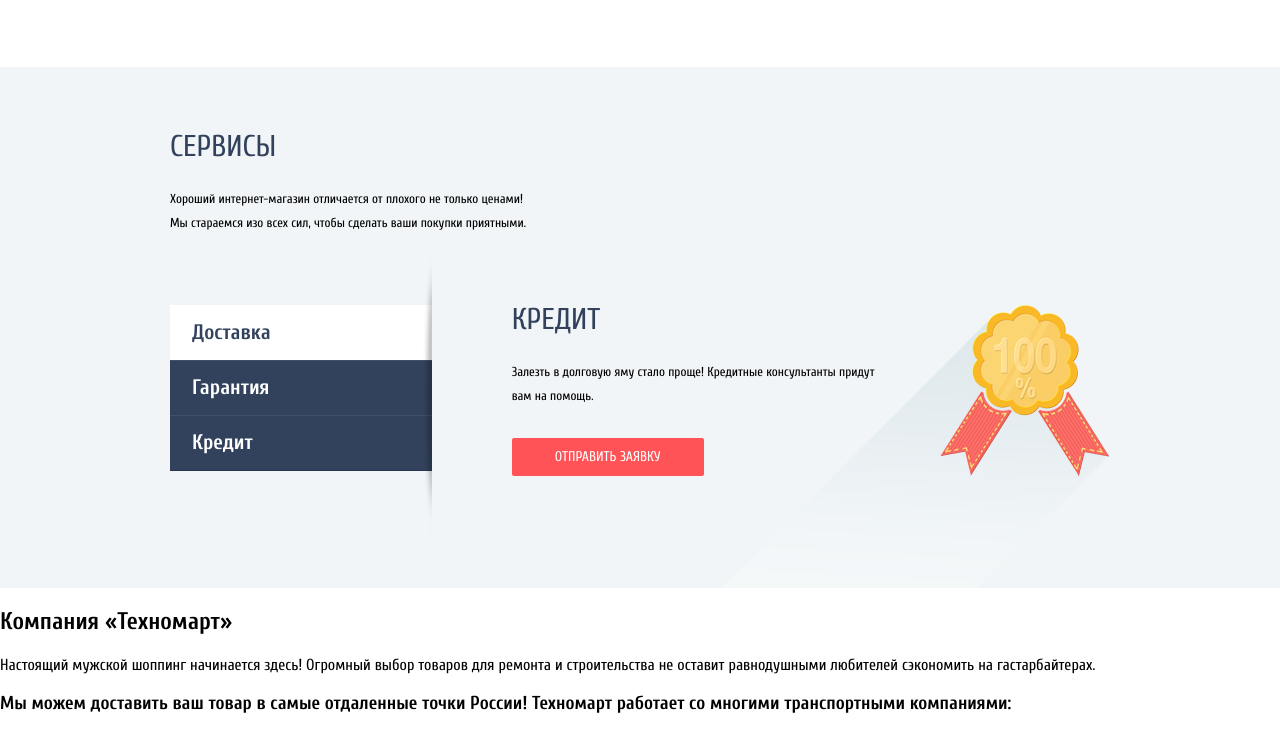
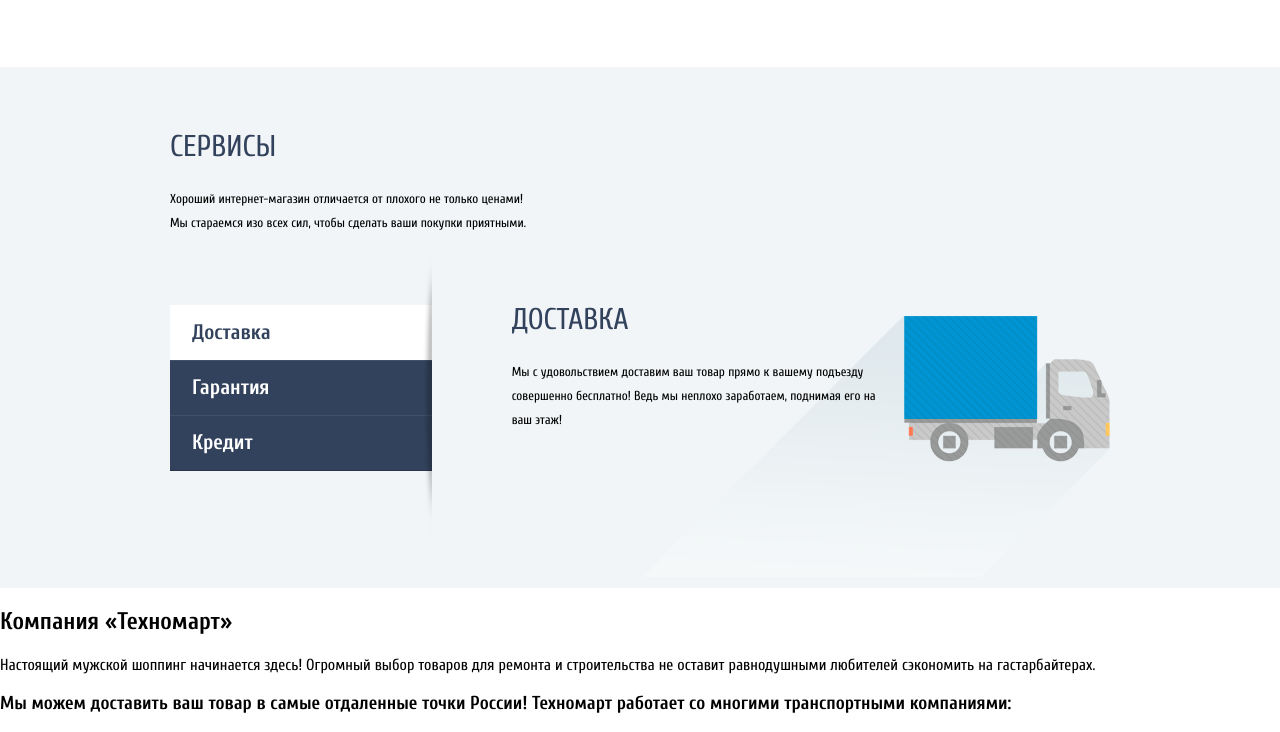
Before and after one commit to sashaKu/606417-technomart-24, a website: page source/index.html in a window 1280 px wide. Both pictures are taken after a click on the button "Доставка". Shown: the part 1691-2423 px from the top of the page. Drawn offline with Linux system fonts and the light colour scheme.

Commit message:
added toogle-services.js

```diff
--- a/source/index.html
+++ b/source/index.html
@@ -386,7 +386,7 @@
             </li>
           </ul>
           <ul class="services__list">
-            <li class="services__item services__item--car">
+            <li class="services__item services__item--car services__item--current">
               <div class="services__description">
                 <h3 class="services__title title">Доставка</h3>
                 <p class="services__text">
@@ -403,7 +403,7 @@
                 </p>
               </div>
             </li>
-            <li class="services__item services__item--medal services__item--current">
+            <li class="services__item services__item--medal">
               <div class="services__description">
                 <h3 class="services__title title">Кредит</h3>
                 <p class="services__text">
@@ -586,43 +586,7 @@
   </section>
   <script src="js/splide.min.js"></script>
   <script src="js/splide.js"></script>
-  <script >
-    const box = document.querySelector(".services__info");
-    const buttonList = box.querySelector(".services__nav-list");
-    const buttons = buttonList.querySelectorAll(".services__nav-button");
-    const buttonCurrent = buttonList.querySelector(".services__nav-button--current");
-    const contentList = box.querySelector(".services__list");
-
-    let index = function(collection, classCurrent) {
-      let indexNumber = 0;
-
-      for (const item of collection) {
-        indexNumber += 1;
-        console.log(item);
-        if (item.classList === classCurrent) {
-          return indexNumber;
-        }
-
-        return 0;
-      }
-    }
-
-    buttonList.addEventListener('click', ({ target }) => {
-
-     if (target.tagName === "BUTTON") {
-
-       for (const button of buttons) {
-         button.classList.remove("services__nav-button--current");
-       }
-
-       target.classList.add("services__nav-button--current");
-
-       index(buttons, buttonCurrent);
-       console.log(index(buttons, buttonCurrent));
-     }
-
-   });
-  </script>
+  <script src="js/toogle-services.js"></script>
 </body>
 
 </html>
--- a/source/js/splide.js
+++ b/source/js/splide.js
@@ -1,4 +1,4 @@
-new Splide( '.splide', {
+new Splide('.splide', {
 
 	classes: {
 
--- /dev/null
+++ b/source/js/toogle-services.js
@@ -0,0 +1,48 @@
+'use strict';
+(function() {
+
+  const box = document.querySelector(".services__info");
+  const buttonList = box.querySelector(".services__nav-list");
+  const buttons = buttonList.querySelectorAll(".services__nav-button");
+  const cardList = box.querySelector(".services__list");
+  const cards = cardList.querySelectorAll(".services__item");
+
+  let itemActive = 1;
+  let index = 0;
+  let count = 0;
+
+  buttonList.addEventListener('click', ({ target }) => {
+
+   if (target.tagName === "BUTTON") {
+
+     itemActive = target;
+
+     for (const button of buttons) {
+       count++;
+       button.classList.remove("services__nav-button--current");
+
+       if (button === itemActive) {
+         button.classList.add("services__nav-button--current");
+         index = count;
+       }
+     }
+
+     count = 0;
+
+     for (const card of cards) {
+       count++;
+       card.classList.remove("services__item--current");
+
+       if (index === count) {
+           card.classList.add("services__item--current");
+       }
+       else {
+           card.classList.remove("services__item--current");
+       }
+     }
+
+     count = 0;
+   }
+  });
+
+})();
--- a/source/less/blocks/services.less
+++ b/source/less/blocks/services.less
@@ -86,20 +86,18 @@
 
 .services__item {
   display: none;
+  min-height: 283px;
+  background-position: right;
+  background-repeat: no-repeat;
 }
 
 .services__item--current {
   display: block;
 }
 
-.services__item {
-  min-height: 283px;
-  background-position: right;
-  background-repeat: no-repeat;
-}
 
 .services__item .services__text {
-  margin-bottom: 30px;
+  margin-bottom: 0;
 }
 
 .services__button {
```
Also changed, not shown: source/css/style.css, 1 other file.
